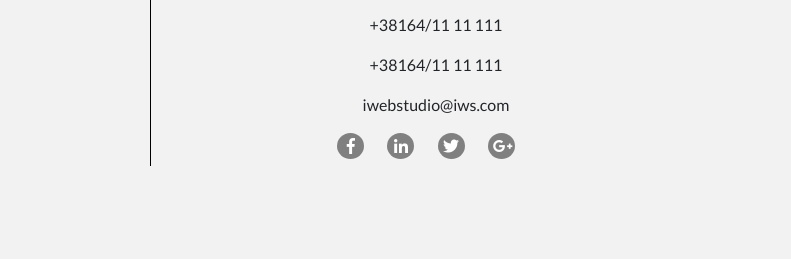
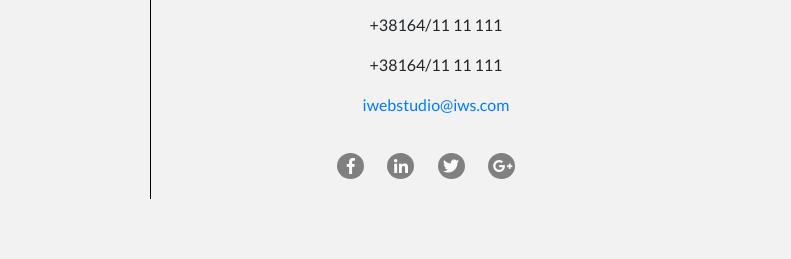
Before and after one commit to Ivantrajko46/ivantrajko46.github.io, a plain HTML site: page index.html in a window 1280 px wide. Shown: the part 3547-3806 px from the top of the page, 489-1280 px from the left. Drawn offline with nearby package versions, Linux system fonts and the light colour scheme.

Commit message:
I Web Studio 2nd

```diff
--- a/assets/css/style.scss
+++ b/assets/css/style.scss
@@ -150,6 +150,12 @@
 
         background-color: #f2f2f2;
 
+        a {
+            display: inline-block;
+            padding-bottom: 20px;
+        }
+
+
         h4 {
             padding: 10px;
         }
@@ -191,8 +197,6 @@
         }
     }
 
-
-
     #web-team {
         .card {
             box-shadow: 5px 5px 25px 2px gray;
@@ -212,7 +216,9 @@
             background-color: #353535;
             text-align: center;
         }
-    } //MENUUUUUUUUU
+    }
+
+    //MENUUUUUUUUU
     .sidenav {
         height: 100%;
         width: 0;
@@ -240,27 +246,22 @@
     }
 
 
-
     @media screen and (max-height: 450px) {
         .sidenav {
             background-color: red;
-
             a {
                 font-size: 18px;
             }
         }
     }
-
     @media screen and (max-width: 992px) {
         #web-address {
             .left-address {
-
                 border: none;
                 align-text: right;
             }
         }
     }
-
     @media screen and (max-width: 768px) {
         #mainSlider {
             height: 500px;
@@ -285,7 +286,7 @@
         }
     }
 
-     @media screen and (max-width: 400px) {
+    @media screen and (max-width: 400px) {
 
         #web-address {
             .left-address {
@@ -295,4 +296,8 @@
                 }
             }
         }
+
+        #mainSlider {
+            height: 250px;
+        }
     }
--- a/assets/js/webScript.js
+++ b/assets/js/webScript.js
@@ -36,7 +36,6 @@ function ready() {
             if (cardContent.className) {
 
                 if (cardContent.className.match('web-card-content')) {
-
                     cardContent.classList.remove('slideInUp');
                     cardContent.classList.remove('animated');
                     cardContent.classList.add('hidden');
@@ -61,9 +60,6 @@ function openCloseNav() {
     } else {
         sideNav.style.width = "0";
 
-
-
-
     }
 
 }
--- a/index.html
+++ b/index.html
@@ -577,11 +577,11 @@
                     <p>+38164/11 11 111</p>
                     <p>+38164/11 11 111</p>
                     <p>+38164/11 11 111</p>
-                    <p>iwebstudio@iws.com</p>
-                    <i class="fab fa-facebook-f"></i>
-                    <i class="fab fa-linkedin-in"></i>
-                    <i class="fab fa-twitter"></i>
-                    <i class="fab fa-google-plus-g"></i>
+                    <p><a href="mailto:iwebstudio@iws.com">iwebstudio@iws.com</a></p>
+                    <a href="https://www.facebook.com/" target="_blank"><i class="fab fa-facebook-f"></i></a>
+                    <a href="https://www.linkedin.com/" target="_blank"><i class="fab fa-linkedin-in"></i></a>
+                    <a href="https://twitter.com/" target="_blank"><i class="fab fa-twitter"></i></a>
+                    <a href="https://plus.google.com/" target="_blank"><i class="fab fa-google-plus-g"></i></a>
                 </div>
             </div>
         </div>
```
Also changed, not shown: assets/css/style.css.
